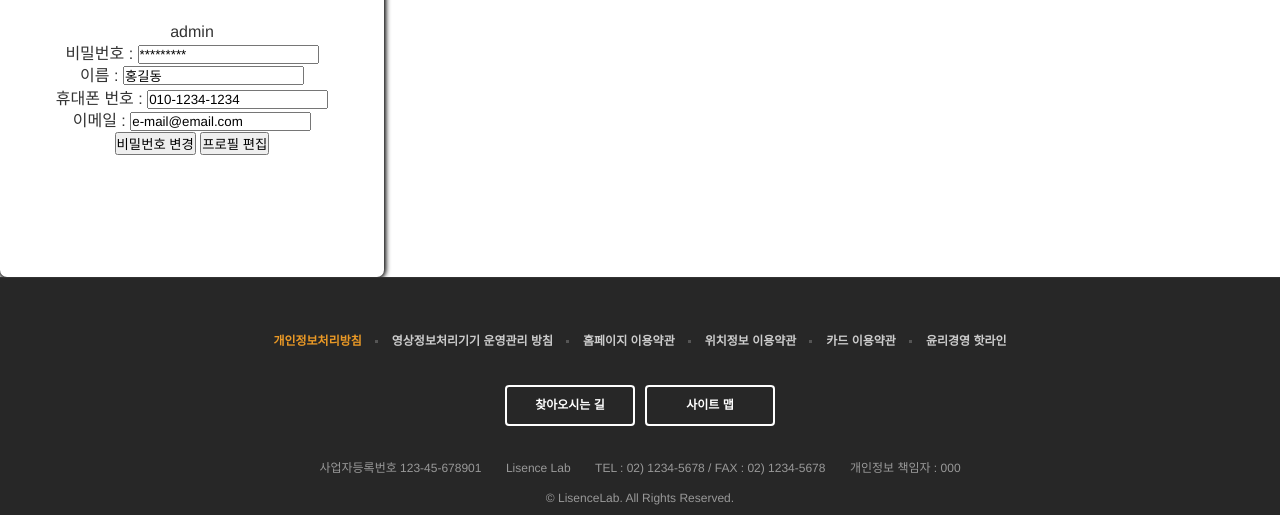
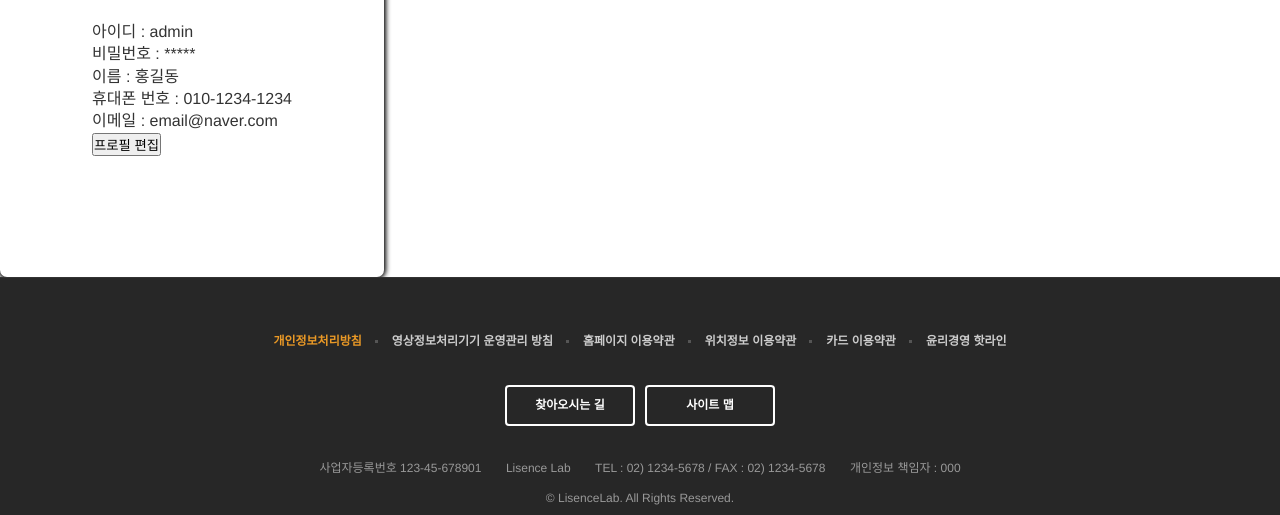
Before and after one commit to kimwoojin0081/LicenseLab, a plain HTML site: page signin/Mypage.html in a window 1280 px wide. Shown: the part 123-638 px from the top of the page. Drawn offline with nearby package versions, Linux system fonts and the light colour scheme.

Commit message:
Add files via upload

```diff
--- a/signin/Mypage.html
+++ b/signin/Mypage.html
@@ -25,29 +25,20 @@
 
                 <form id="mypage-form">
                   <div>
-                    <strong id="user_id">admin</strong><br/>
+                    아이디 : <strong id="user_id">admin</strong><br/>
                     <!-- 아이디 : <input type="text" id="user_id" value="admin"> -->
-                  </div>
 
-                  <div>
-                    비밀번호 : <input type="text" id="user_pass" value="*********">
-                  </div>
+                    비밀번호 : <strong id="user_pass">*****</strong><br/>
 
-                  <div>
-                    이름 : <input type="text" id="user_name" value="홍길동">
-                  </div>
+                    이름 : <strong id="user_name">홍길동</strong><br/>
 
-                  <div>
-                    휴대폰 번호 : <input type="text" id="user_num" value="010-1234-1234">
-                  </div>
+                    휴대폰 번호 : <strong id="user_num">010-1234-1234</strong><br/>
 
-                  <div>
-                    이메일 : <input type="text" id="user_email" value="e-mail@email.com">
-                  </div>
+                    이메일 : <strong id="user_email">email@naver.com</strong><br/>
 
-                  <div id="button">
-                    <button>비밀번호 변경</button>
-                    <button id="modify">프로필 편집</button>
+                  <div id="modify">
+                    <!-- <button>비밀번호 변경</button> -->
+                    <button>프로필 편집</button>
                   </div>
                 </form>
               </main>
```
